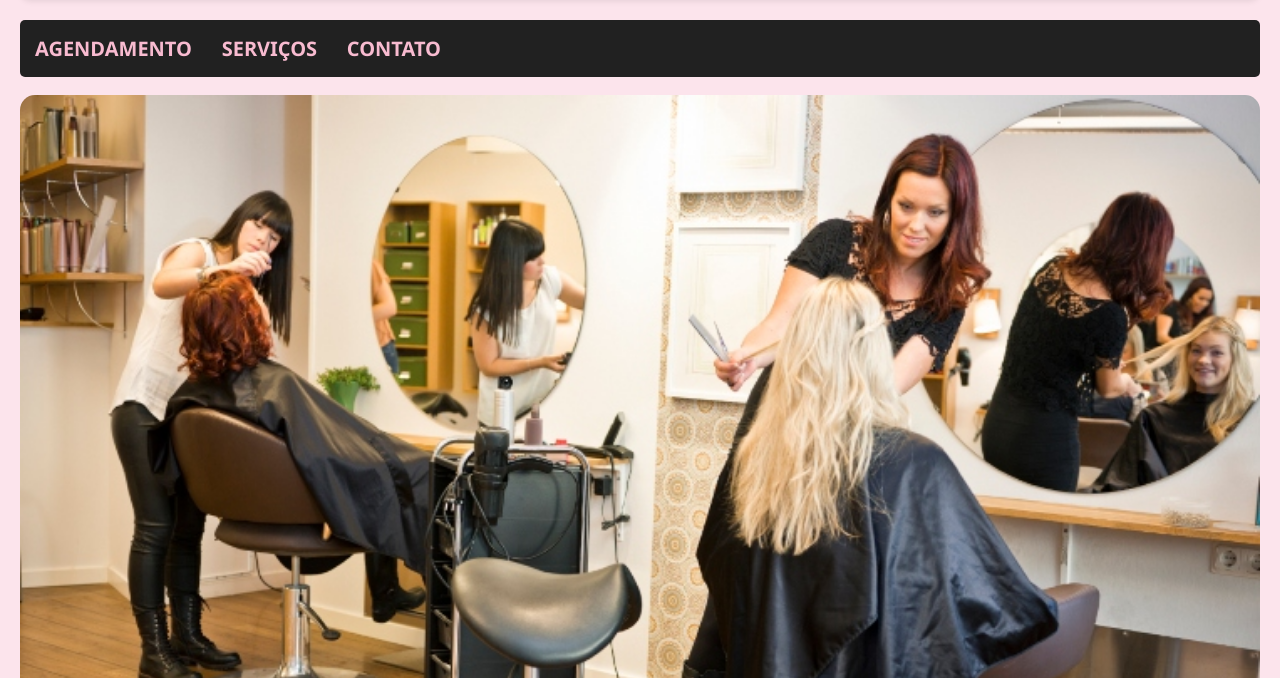
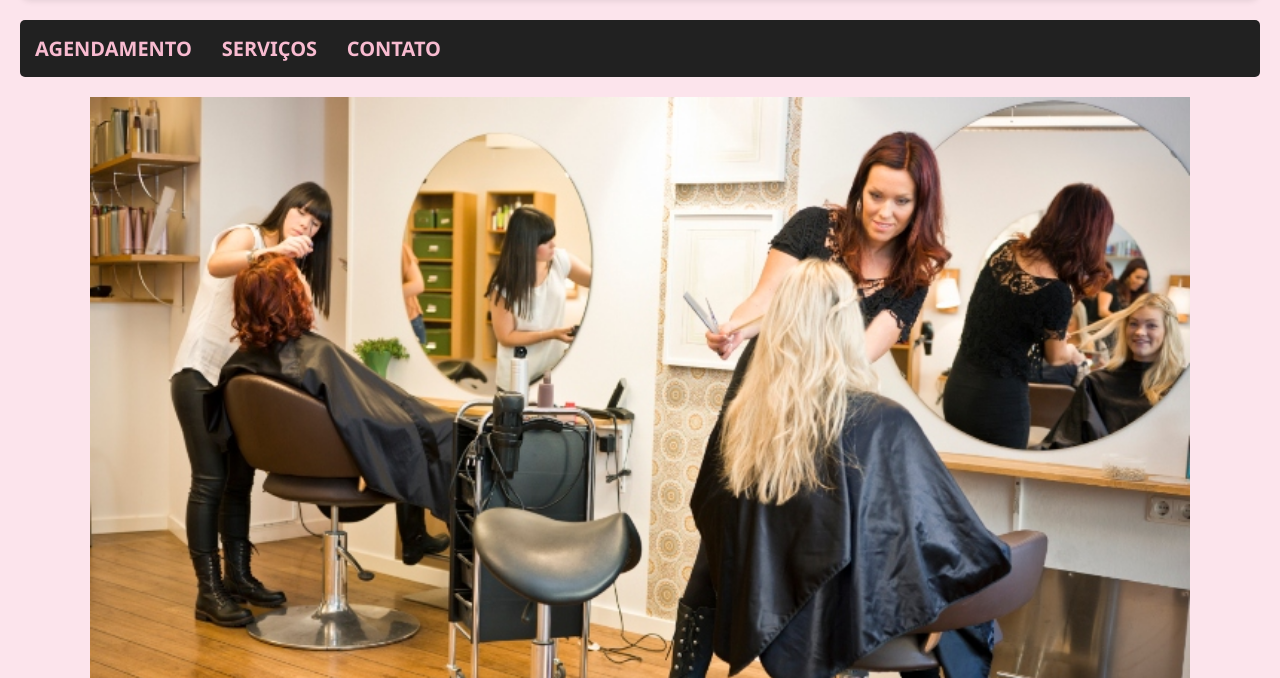
Before and after one commit to Jaobentivi07/sistema_salao, a plain HTML site: page index.html in a window 1280 px wide. Shown: the part 122-800 px from the top of the page. Drawn offline with Linux system fonts and the light colour scheme.

Commit message:
Update banner styles in salao.css
Adjusted banner styles for better layout and appearance.

```diff
--- a/css/salao.css
+++ b/css/salao.css
@@ -29,9 +29,11 @@ h2 { /* Título h2 */
 
 #banner { /* Imagem do banner */
     width: 100%; /* Largura total */
-    height: auto; /* Altura automática */
-    border-radius: 15px; /* Bordas arredondadas */
-    margin-bottom: 20px; /* Espaço inferior */
+   max-width: 1100px;
+   height: auto;
+   display: block;
+   margin: 20px auto;
+   border-raudius: 12px;
 }
 
 /* ================================
```
